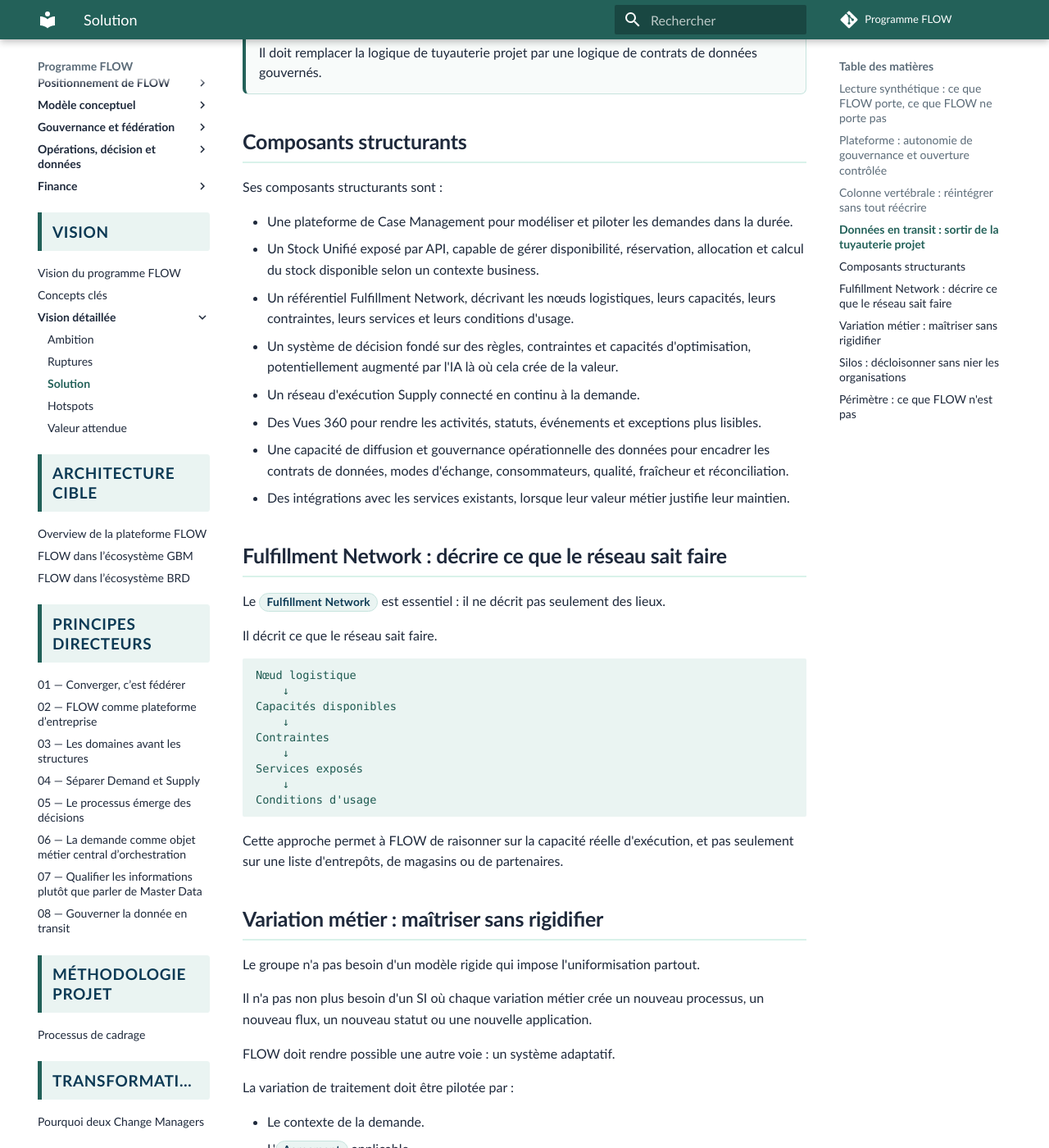
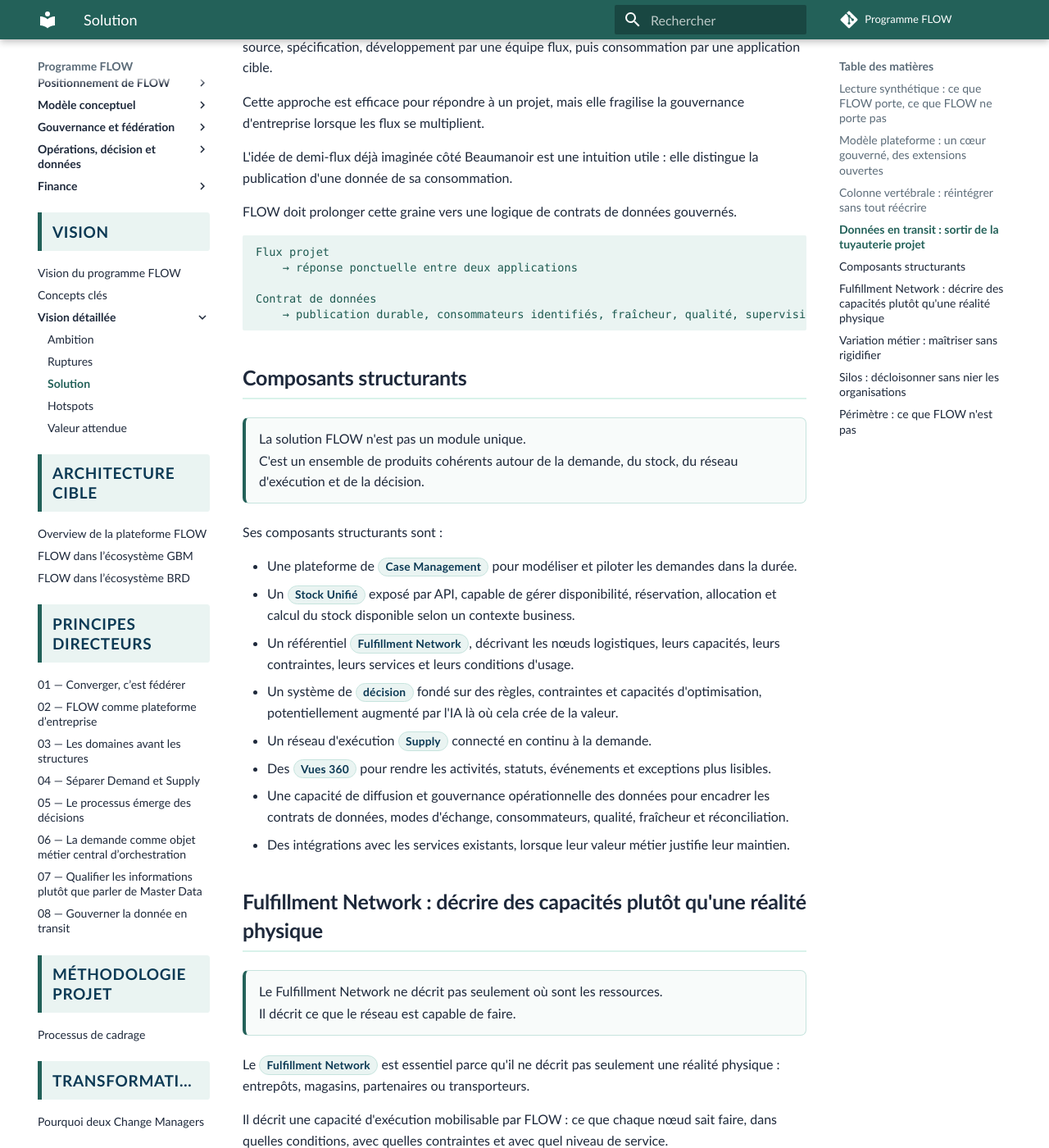
Before and after one commit to laurent-sintes/FLOW-Program, an MkDocs documentation site: the page built from docs/vision/vision-detaillee/3-plateforme-flow.md, in a window 1280 px wide and 1400 px high, scrolled down 3780 px. Shown: the whole window at 82% size. Built offline with MkDocs 1.6.1 and Material for MkDocs 9.7.7, drawn with Linux system fonts in a browser that asks for light colours; comment, search, counter and statistics services are not loaded; some of the changed text lies outside the part shown.

Commit message:
Clarifier la page solution de la vision FLOW

````diff
--- a/docs/vision/vision-detaillee/3-plateforme-flow.md
+++ b/docs/vision/vision-detaillee/3-plateforme-flow.md
@@ -13,14 +13,19 @@
 
 ## Lecture synthétique : ce que FLOW porte, ce que FLOW ne porte pas
 
+<div class="flow-conviction">
+  <p>FLOW n'est pas le nouveau contenant de tout le SI.</p>
+  <p>FLOW est le lieu où les demandes, les décisions et les ressources critiques deviennent cohérentes.</p>
+</div>
+
 | FLOW porte | FLOW ne porte pas |
 | --- | --- |
-| Les demandes et leur cycle de vie | Les expériences client, interfaces et parcours d'engagement |
-| Les décisions, règles, policies et arbitrages liés à la demande | La totalité des règles locales ou métiers lorsqu'elles relèvent d'un domaine spécialisé |
+| Les <span class="flow-keyword">demandes</span> et leur cycle de vie | Les expériences client, interfaces et parcours d'engagement |
+| Les <span class="flow-keyword">décisions</span>, règles, policies et arbitrages liés à la demande | La totalité des règles locales ou métiers lorsqu'elles relèvent d'un domaine spécialisé |
 | Le <span class="flow-keyword">Stock Unifié</span>, la promesse, la réservation et l'allocation | Les opérations physiques de magasin, entrepôt, transport ou douane |
 | Le <span class="flow-keyword">Fulfillment Network</span> et les capacités mobilisables | Les WMS, TMS, POS, outils fournisseurs ou systèmes d'exécution spécialisés |
-| Les événements, statuts, documents et faits nécessaires à la traçabilité du Case | La Finance, le PLM, le PIM complet, le CRM ou les outils de conception produit |
-| Les contrats de données et la gouvernance des échanges critiques | Les applications satellites lorsqu'elles portent une valeur métier spécifique |
+| Les <span class="flow-keyword">événements</span>, statuts, documents et faits nécessaires à la traçabilité du Case | La Finance, le PLM, le PIM complet, le CRM ou les outils de conception produit |
+| Les <span class="flow-keyword">contrats de données</span> et la gouvernance des échanges critiques | Les applications satellites lorsqu'elles portent une valeur métier spécifique |
 
 Cette lecture est essentielle.
 
@@ -28,7 +33,12 @@
 
 FLOW reste ouvert là où les domaines doivent continuer à agir, configurer, contribuer ou exécuter.
 
-## Plateforme : autonomie de gouvernance et ouverture contrôlée
+## Modèle plateforme : un cœur gouverné, des extensions ouvertes
+
+<div class="flow-conviction">
+  <p>Une plateforme n'est pas seulement un produit central.</p>
+  <p>C'est un cœur gouverné qui expose des capacités contrôlées aux produits qui l'étendent.</p>
+</div>
 
 Une plateforme n'est pas seulement un assemblage de composants techniques.
 
@@ -36,8 +46,8 @@
 
 Dans FLOW, ces ressources sont notamment :
 
-- Les objets de demande et leur cycle de vie.
-- Les règles, décisions et politiques de traitement.
+- Les objets de <span class="flow-keyword">demande</span> et leur cycle de vie.
+- Les <span class="flow-keyword">décisions</span>, règles et politiques de traitement.
 - Le <span class="flow-keyword">Stock Unifié</span>.
 - Le <span class="flow-keyword">Fulfillment Network</span>.
 - Les capacités d'allocation, de réservation, de promesse et d'orchestration.
@@ -74,6 +84,11 @@
 
 ## Colonne vertébrale : réintégrer sans tout réécrire
 
+<div class="flow-conviction">
+  <p>FLOW ne remplace pas tous les organes du SI.</p>
+  <p>FLOW reconstruit la colonne vertébrale qui leur permet de fonctionner ensemble.</p>
+</div>
+
 FLOW doit être compris comme la <span class="flow-keyword">colonne vertébrale opérationnelle</span> du SI, pas comme la totalité du SI.
 
 Il donne une structure commune aux demandes, décisions, statuts, événements, promesses, stocks et besoins d'exécution.
@@ -96,12 +111,12 @@
 
 L'enjeu est d'éviter que chaque application reconstruise sa propre logique de demande, de statut, de stock, d'événement ou de décision.
 
+## Données en transit : sortir de la tuyauterie projet
+
 <div class="flow-conviction">
-  <p>FLOW ne remplace pas tous les organes du SI.</p>
-  <p>FLOW reconstruit la colonne vertébrale qui leur permet de fonctionner ensemble.</p>
+  <p>FLOW ne doit pas seulement remplacer des applications.</p>
+  <p>Il doit remplacer la logique de tuyauterie projet par une logique de contrats de données gouvernés.</p>
 </div>
-
-## Données en transit : sortir de la tuyauterie projet
 
 FLOW doit également transformer la manière dont les données circulent entre applications.
 
@@ -121,29 +136,34 @@
     → publication durable, consommateurs identifiés, fraîcheur, qualité, supervision et réconciliation
 ```
 
+## Composants structurants
+
 <div class="flow-conviction">
-  <p>FLOW ne doit pas seulement remplacer des applications.</p>
-  <p>Il doit remplacer la logique de tuyauterie projet par une logique de contrats de données gouvernés.</p>
+  <p>La solution FLOW n'est pas un module unique.</p>
+  <p>C'est un ensemble de produits cohérents autour de la demande, du stock, du réseau d'exécution et de la décision.</p>
 </div>
-
-## Composants structurants
 
 Ses composants structurants sont :
 
-- Une plateforme de Case Management pour modéliser et piloter les demandes dans la durée.
-- Un Stock Unifié exposé par API, capable de gérer disponibilité, réservation, allocation et calcul du stock disponible selon un contexte business.
-- Un référentiel Fulfillment Network, décrivant les nœuds logistiques, leurs capacités, leurs contraintes, leurs services et leurs conditions d'usage.
-- Un système de décision fondé sur des règles, contraintes et capacités d'optimisation, potentiellement augmenté par l'IA là où cela crée de la valeur.
-- Un réseau d'exécution Supply connecté en continu à la demande.
-- Des Vues 360 pour rendre les activités, statuts, événements et exceptions plus lisibles.
+- Une plateforme de <span class="flow-keyword">Case Management</span> pour modéliser et piloter les demandes dans la durée.
+- Un <span class="flow-keyword">Stock Unifié</span> exposé par API, capable de gérer disponibilité, réservation, allocation et calcul du stock disponible selon un contexte business.
+- Un référentiel <span class="flow-keyword">Fulfillment Network</span>, décrivant les nœuds logistiques, leurs capacités, leurs contraintes, leurs services et leurs conditions d'usage.
+- Un système de <span class="flow-keyword">décision</span> fondé sur des règles, contraintes et capacités d'optimisation, potentiellement augmenté par l'IA là où cela crée de la valeur.
+- Un réseau d'exécution <span class="flow-keyword">Supply</span> connecté en continu à la demande.
+- Des <span class="flow-keyword">Vues 360</span> pour rendre les activités, statuts, événements et exceptions plus lisibles.
 - Une capacité de diffusion et gouvernance opérationnelle des données pour encadrer les contrats de données, modes d'échange, consommateurs, qualité, fraîcheur et réconciliation.
 - Des intégrations avec les services existants, lorsque leur valeur métier justifie leur maintien.
 
-## Fulfillment Network : décrire ce que le réseau sait faire
+## Fulfillment Network : décrire des capacités plutôt qu'une réalité physique
 
-Le <span class="flow-keyword">Fulfillment Network</span> est essentiel : il ne décrit pas seulement des lieux.
+<div class="flow-conviction">
+  <p>Le Fulfillment Network ne décrit pas seulement où sont les ressources.</p>
+  <p>Il décrit ce que le réseau est capable de faire.</p>
+</div>
 
-Il décrit ce que le réseau sait faire.
+Le <span class="flow-keyword">Fulfillment Network</span> est essentiel parce qu'il ne décrit pas seulement une réalité physique : entrepôts, magasins, partenaires ou transporteurs.
+
+Il décrit une capacité d'exécution mobilisable par FLOW : ce que chaque nœud sait faire, dans quelles conditions, avec quelles contraintes et avec quel niveau de service.
 
 ```text
 Nœud logistique
@@ -160,6 +180,11 @@
 Cette approche permet à FLOW de raisonner sur la capacité réelle d'exécution, et pas seulement sur une liste d'entrepôts, de magasins ou de partenaires.
 
 ## Variation métier : maîtriser sans rigidifier
+
+<div class="flow-conviction">
+  <p>La variation métier ne doit plus créer mécaniquement de la complexité SI.</p>
+  <p>Elle doit être pilotée par le contexte, les agreements, les règles et les décisions.</p>
+</div>
 
 Le groupe n'a pas besoin d'un modèle rigide qui impose l'uniformisation partout.
 
@@ -187,13 +212,16 @@
     = traitement adapté
 ```
 
-La variation métier ne doit plus augmenter mécaniquement la complexité du SI.
-
 L'uniformisation cesse alors d'être une contrainte IT.
 
 Elle devient un choix métier : on uniformise lorsque cela crée de la valeur, on différencie lorsque le business l'exige.
 
 ## Silos : décloisonner sans nier les organisations
+
+<div class="flow-conviction">
+  <p>Les consommateurs peuvent être différenciés.</p>
+  <p>La plateforme doit être décloisonnée.</p>
+</div>
 
 FLOW doit opérer un décloisonnement fort.
 
@@ -207,16 +235,16 @@
 
 Ce qui change, c'est le contexte, l'Agreement, les règles, les droits, les engagements, les priorités et le réseau d'exécution mobilisable.
 
-<div class="flow-conviction">
-  <p>Les consommateurs peuvent être différenciés.</p>
-  <p>La plateforme doit être décloisonnée.</p>
-</div>
-
 C'est un écart majeur avec une approche ERP classique, où les variations de canal, d'organisation ou de modèle business finissent souvent par produire des modules, processus ou flux spécialisés.
 
 FLOW doit éviter cette fragmentation.
 
 ## Périmètre : ce que FLOW n'est pas
+
+<div class="flow-conviction">
+  <p>FLOW n'est ni un ERP bis, ni un OMS élargi, ni un outil qui absorbe tout.</p>
+  <p>FLOW est la plateforme qui empêche les autonomies nécessaires de redevenir des silos.</p>
+</div>
 
 FLOW n'est pas un ERP bis.
 
````
